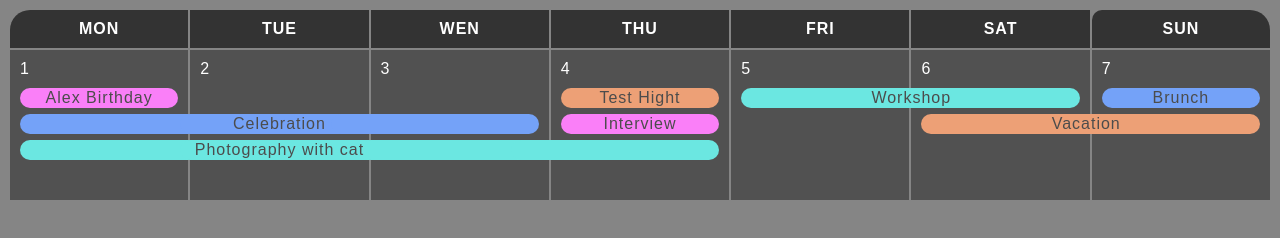
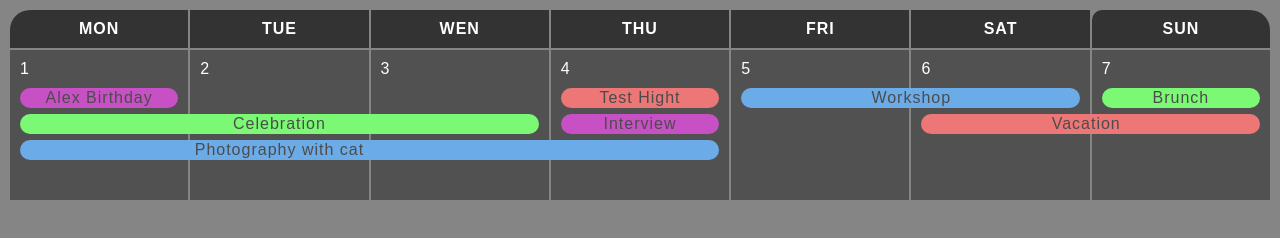
Before and after one commit to KostiaKolesnikov/Homework, a plain HTML site: page table/index.html in a window 1280 px wide. Drawn offline with Linux system fonts and the light colour scheme.

Commit message:
Changed color button and description

```diff
--- a/table/index.html
+++ b/table/index.html
@@ -2,7 +2,7 @@
 <html>
 
 <head>
-    <title>Calendar</title>
+    <title>calendar</title>
     <link rel="stylesheet" type="text/css" href="style.css">
 
 <body>
--- a/table/style.css
+++ b/table/style.css
@@ -77,17 +77,17 @@ td {
 }
 
 .green-color {
-    background-color: #6be7e1;
+    background-color: #6babe7;
 }
 
 .salmon-color {
-    background-color: #fa7ff8;
+    background-color: #c750c5;
 }
 
 .blue-color {
-    background-color: #74a2f8;
+    background-color: #7bf874;
 }
 
 .pink-color {
-    background-color: #eda076;
+    background-color: #ed7676;
 }
```
